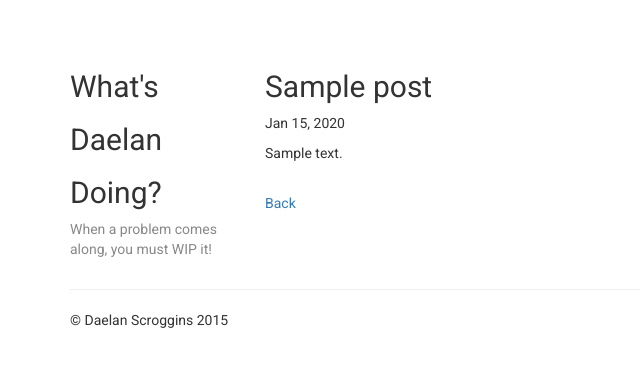
After one commit to lolitsdaelan/whatsdaelandoing, a Django app: page /post/1/ in a window 1280 px wide. The commit adds this page. Shown: the top 367 px of the page, without its empty margins (0-640 px from the left). Run offline with Django 3.2, Linux system fonts and the light colour scheme; tables that the repository leaves empty hold one stand-in row (values such as "Sample post"); some libraries are stand-ins or nearby versions.

Commit message:
Added post detail page

```diff
--- a/functional_tests/test_all_users.py
+++ b/functional_tests/test_all_users.py
@@ -2,7 +2,6 @@
 from selenium import webdriver
 from django.core.urlresolvers import reverse
 from django.contrib.staticfiles.testing import StaticLiveServerTestCase
-
 
 class HomeNewVisitorTest(StaticLiveServerTestCase):
 
@@ -20,6 +19,10 @@ class HomeNewVisitorTest(StaticLiveServerTestCase):
         self.browser.get(self.get_full_url("home"))
         self.assertIn("What's Daelan Doing?", self.browser.title)
 
+    def test_post_details(self):
+        self.browser.get(self.get_full_url("post"))
+        self.assertIn("What's Daelan Doing?", self.browser.title)
+
     #def test_h1_css(self):
     #    self.browser.get(self.get_full_url("home"))
     #    h1 = self.browser.find_element_by_tag_name("h1")
--- a/whatsdaelandoing/templates/base.html
+++ b/whatsdaelandoing/templates/base.html
@@ -42,7 +42,7 @@
           <h2>What's</h2>
           <h2>Daelan</h2>
           <h2>Doing?</h2>
-          <p class="subtitle">This is my work in progress, as a developer, a designer, a writer, and a person.</p>
+          <p class="subtitle">When a problem comes along, you must WIP it!</p>
         </div>
         <div class="col-sm-6">
           <p>{% block content %}{% endblock %}</p>
--- a/whatsdaelandoing/templates/whatsdaelandoing/index.html
+++ b/whatsdaelandoing/templates/whatsdaelandoing/index.html
@@ -4,8 +4,9 @@
 
 {% block content %}
 	{% for post in posts %}
-		<h2 class="post-title">{{ post.title }}</h2>
+		<h2 class="post-title"><a href="{% url "post_detail" pk=post.pk %}">{{ post.title }}</a></h2>
 		<p>{{ post.created_date|date:'M d, Y' }}</p>
-		<p>{{ post.text|safe }}</p>
+		<p>{{ post.text|safe|truncatewords:100 }}
+			<a href="{% url "post_detail" pk=post.pk %}">More</a></p>
 	{% endfor %}
 {% endblock %}
--- /dev/null
+++ b/whatsdaelandoing/templates/whatsdaelandoing/post_detail.html
@@ -0,0 +1,11 @@
+{% extends "base.html" %}
+
+{% block head_title %}What's Daelan Doing?{% endblock %}
+
+{% block content %}
+		<h2 class="post-title">{{ post.title }}</h2>
+		<p>{{ post.created_date|date:'M d, Y' }}</p>
+		<p>{{ post.text|safe }}</p>
+		<br>
+		<a href="{% url "home" %}">Back</a>
+{% endblock %}
--- a/whatsdaelandoing/urls.py
+++ b/whatsdaelandoing/urls.py
@@ -15,13 +15,15 @@ Including another URLconf
 """
 from django.conf.urls import include, url
 from django.contrib import admin
-from .views import home, home_files
+from . import views
 
 urlpatterns = [
     url(r'^admin/'
     	, include(admin.site.urls)),
     url(r'^$'
-       , home, name='home'),
+       , views.home, name='home'),
     url(r'^(?P<filename>(robots.txt)|(humans.txt))$'
-    	, home_files, name='home_files')
+    	, views.home_files, name='home_files'),
+    url(r'^post/(?P<pk>[0-9]+)/$'
+        , views.post_detail, name='post_detail'),
 ]
--- a/whatsdaelandoing/views.py
+++ b/whatsdaelandoing/views.py
@@ -1,5 +1,5 @@
 # -*- coding: utf-8 -*-
-from django.shortcuts import render
+from django.shortcuts import render, get_object_or_404
 from whatsdaelandoing.apps.blog.models import Post
 
 def home(request):
@@ -8,3 +8,7 @@ def home(request):
 
 def home_files(request, filename):
 	return render(request, filename, {}, content_type='text/plan')
+
+def post_detail(request, pk):
+    post = get_object_or_404(Post, pk=pk)
+    return render(request, 'whatsdaelandoing/post_detail.html', {'post': post})
```
